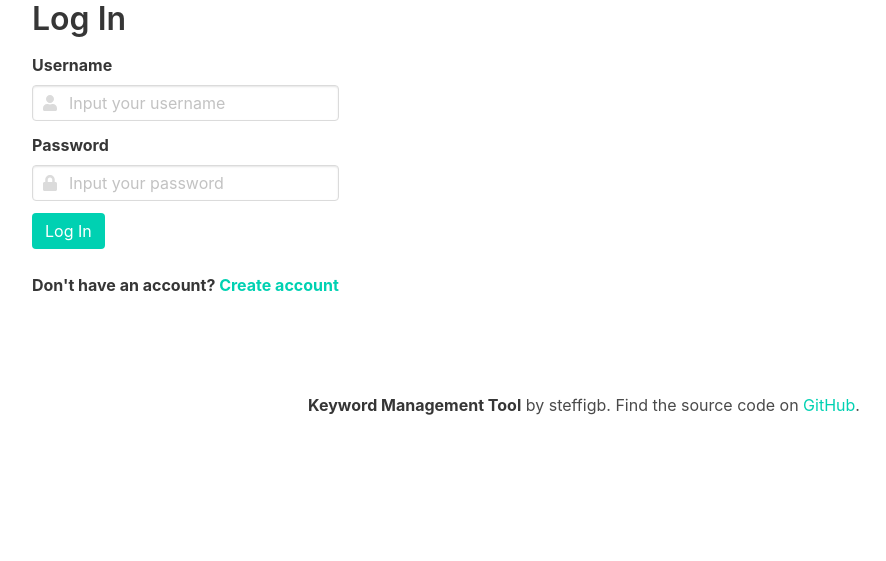
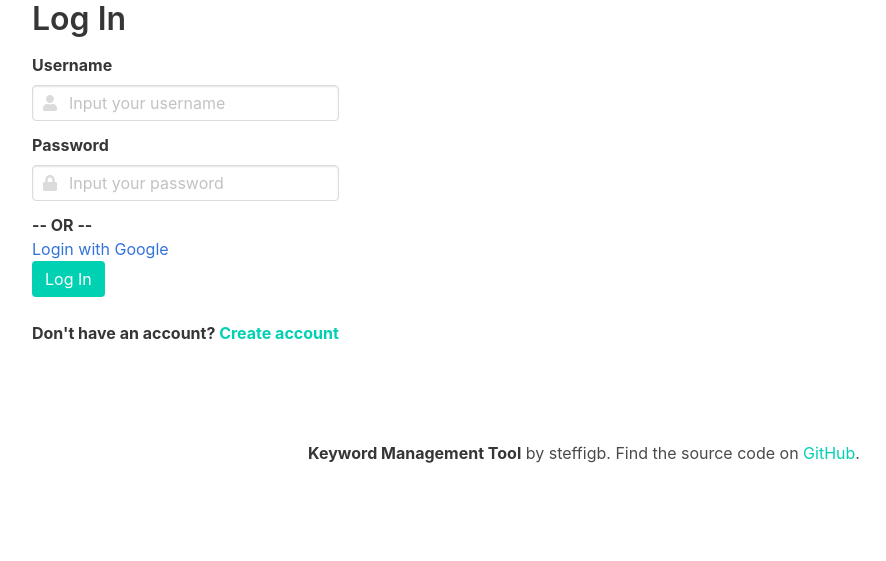
Before and after one commit to steffigb/keywordTool, a Django app: template accounts/templates/accounts/login.html in a window 1280 px wide. Shown: the part 260-821 px from the top of the page, without its empty margins (56-942 px from the left). Before the commit the page ends 675 px from the top, so only its background shows below. Run offline with Django 3.2, Linux system fonts and the light colour scheme; the template is opened without the code that fills it, so the values that code supplies are empty; some libraries are stand-ins or nearby versions.

Commit message:
Add authentication with Google

```diff
--- a/accounts/templates/accounts/login.html
+++ b/accounts/templates/accounts/login.html
@@ -34,6 +34,9 @@
           </p>
         </div>
 
+        <p><strong>-- OR --</strong></p>
+        <a href="{% url 'social:begin' 'google-oauth2' %}">Login with Google</a><br>
+
         {% if error %}
         <p class='help is-danger'>{{ error }}</p>
         {% endif %}
--- a/accounts/urls.py
+++ b/accounts/urls.py
@@ -1,9 +1,11 @@
 from django.urls import path
 
+from django.conf.urls import url, include
 from . import views
 
 urlpatterns = [
     path('login', views.login_view, name='login'),
     path('signup', views.signup, name='signup'),
     path('logout', views.logout_view, name='logout'),
+    url(r'^auth/', include('social_django.urls', namespace='social')),
 ]
```
Also changed, not shown: README.md.
